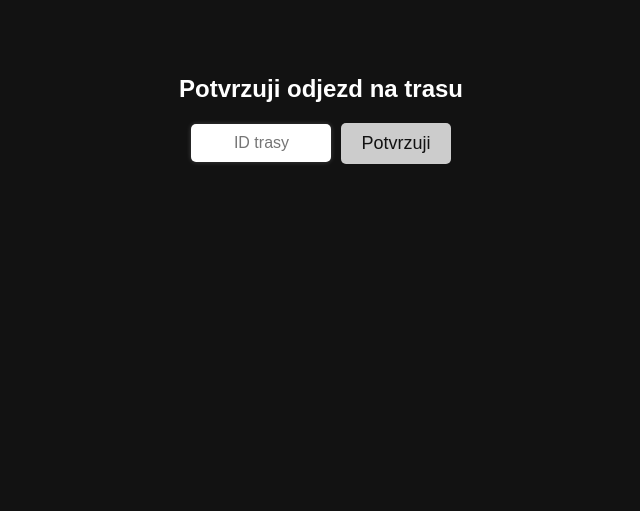
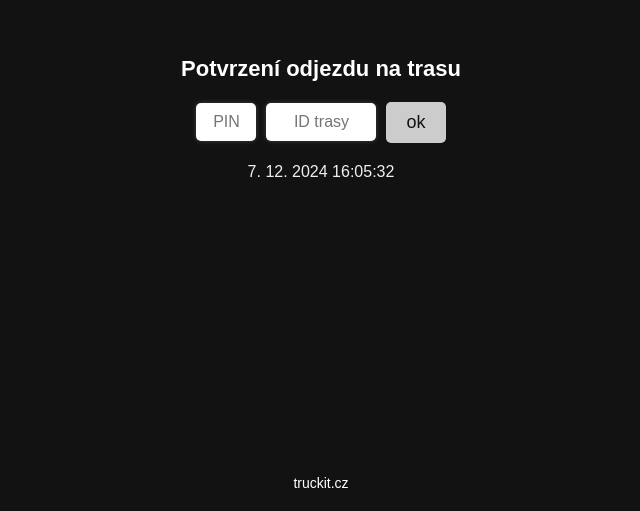
Before and after one commit to josefvilimek/alive.truckit.cz, a website: page index.html in a window 1280 px wide. Shown: the part 289-800 px from the top of the page, without its empty margins (319-959 px from the left). Drawn offline with Linux system fonts and the light colour scheme.

Commit message:
added pin verification

```diff
--- a/api/view-db.js
+++ b/api/view-db.js
@@ -36,7 +36,7 @@ export default async function handler(req, res) {
                         box-shadow: 0 2px 10px rgba(0, 0, 0, 0.1);
                     }
                     input[type="text"], input[type="password"] {
-                        width: 100%;
+                        width: 80%;
                         padding: 10px;
                         margin: 10px 0;
                         border: 1px solid #ccc;
--- a/index.html
+++ b/index.html
@@ -3,15 +3,26 @@
 <head>
     <meta charset="UTF-8">
     <meta name="viewport" content="width=device-width, initial-scale=1.0">
+    <meta http-equiv="Cache-Control" content="no-cache, no-store, must-revalidate">
+    <meta http-equiv="Pragma" content="no-cache">
+    <meta http-equiv="Expires" content="0">
     <title>Potvrzení přítomnosti</title>
     <link rel="stylesheet" href="styles.css">
 </head>
 <body>
-    <h1>Potvrzuji odjezd na trasu</h1>
+    <h1>Potvrzení odjezdu na trasu</h1>
     <div class="form-group">
-        <input type="text" id="lineId" placeholder="ID trasy">
-        <button id="confirmBtn" disabled>Potvrzuji</button>
+        <input type="password" id="pin" placeholder="PIN" class="pin-input" maxlength="4">
+        <input type="text" id="lineId" placeholder="ID trasy" maxlength="4">
+        <button id="confirmBtn" disabled>ok</button>
     </div>
+
+    <div id="datetime" class="datetime"></div>
+
+    <footer class="footer">
+        <a href="https://truckit.cz" target="_blank">truckit.cz</a>
+    </footer>
+
     <script src="script.js"></script>
 </body>
 </html>
--- a/script.js
+++ b/script.js
@@ -4,32 +4,59 @@ const allowedLineIds = ["9100", "9103"];
 // Funkce pro načtení parametru z URL
 function getQueryParam(param) {
     const urlParams = new URLSearchParams(window.location.search);
-    return urlParams.get(param); // Načte hodnotu parametru, např. "id"
+    return urlParams.get(param);
 }
 
 // Načtení parametru "id" z URL a předvyplnění formuláře
 document.addEventListener("DOMContentLoaded", () => {
-    const idFromUrl = getQueryParam("id"); // Načítá "id" z URL
+    const idFromUrl = getQueryParam("id");
+    const pinFromUrl = getQueryParam("pin");
+
     const lineIdInput = document.getElementById("lineId");
+    const pinInput = document.getElementById("pin");
     const confirmBtn = document.getElementById("confirmBtn");
 
     if (idFromUrl) {
-        lineIdInput.value = idFromUrl.trim(); // Předvyplnění formuláře
-        confirmBtn.disabled = idFromUrl.trim() === ""; // Deaktivace tlačítka, pokud je hodnota prázdná
+        lineIdInput.value = idFromUrl.trim();
+        confirmBtn.disabled = idFromUrl.trim() === "";
+    }
+
+    if (pinFromUrl) {
+        pinInput.value = pinFromUrl.trim();
     }
 
     // Povolení tlačítka při zadání validní hodnoty
     lineIdInput.addEventListener("input", (event) => {
         const lineId = event.target.value.trim();
-        confirmBtn.disabled = lineId === ""; // Deaktivace tlačítka pro prázdný vstup
+        confirmBtn.disabled = lineId === "";
     });
+
+    // Funkce pro aktualizaci data a času
+    function updateDateTime() {
+        const now = new Date();
+        const formattedDateTime = now.toLocaleString("cs-CZ", {
+            year: "numeric",
+            month: "numeric",
+            day: "numeric",
+            hour: "2-digit",
+            minute: "2-digit",
+            second: "2-digit"
+        });
+        document.getElementById("datetime").textContent = formattedDateTime;
+    }
+
+    // Aktualizace času každou sekundu
+    setInterval(updateDateTime, 1000);
+
+    // Inicializace při načtení stránky
+    updateDateTime();
 });
 
 // Obsluha odeslání potvrzení
 document.getElementById("confirmBtn").addEventListener("click", async () => {
     const lineId = document.getElementById("lineId").value.trim();
+    const pin = document.getElementById("pin").value.trim();
 
-    // Validace lineId
     if (!allowedLineIds.includes(lineId)) {
         alert(`ID trasy ${lineId} není povoleno.`);
         return;
@@ -39,7 +66,7 @@ document.getElementById("confirmBtn").addEventListener("click", async () => {
         const response = await fetch("https://alive-truckit-cz.vercel.app/api/handler", {
             method: "POST",
             headers: { "Content-Type": "application/json" },
-            body: JSON.stringify({ lineId }),
+            body: JSON.stringify({ lineId, pin }),
         });
 
         if (response.ok) {
@@ -48,7 +75,6 @@ document.getElementById("confirmBtn").addEventListener("click", async () => {
                     Vaše přítomnost byla potvrzena!
                 </div>
             `;
-            return;
         } else {
             const data = await response.json();
             alert(`Chyba: ${data.error || "Neznámá chyba"}`);
--- a/styles.css
+++ b/styles.css
@@ -14,7 +14,7 @@ body {
 
 h1 {
     margin-bottom: 20px;
-    font-size: 24px;
+    font-size: 22px;
 }
 
 .form-group {
@@ -26,12 +26,16 @@ h1 {
 
 input {
     text-align: center;
-    width: 120px;
+    width: 90px;
     padding: 10px;
     font-size: 16px;
     border: none;
     border-radius: 5px;
     box-shadow: 0 0 5px rgba(255, 255, 255, 0.2);
+}
+
+.pin-input {
+    width: 40px;
 }
 
 button {
@@ -57,3 +61,28 @@ button:disabled {
     background-color: #cccccc;
     cursor: not-allowed;
 }
+
+/* Styl pro zobrazení aktuálního data a času */
+.datetime {
+    font-size: 16px;
+    color: #f0f0f0;
+    margin-top: 20px;
+    font-weight: 400;
+}
+
+/* Styl pro patičku */
+.footer {
+    position: absolute;
+    bottom: 20px;
+    font-size: 14px;
+}
+
+.footer a {
+    color: #ffffff;
+    text-decoration: none;
+    transition: color 0.3s;
+}
+
+.footer a:hover {
+    color: #cccccc;
+}
```
Also changed, not shown: api/handler.js (+8 -4 lines).
